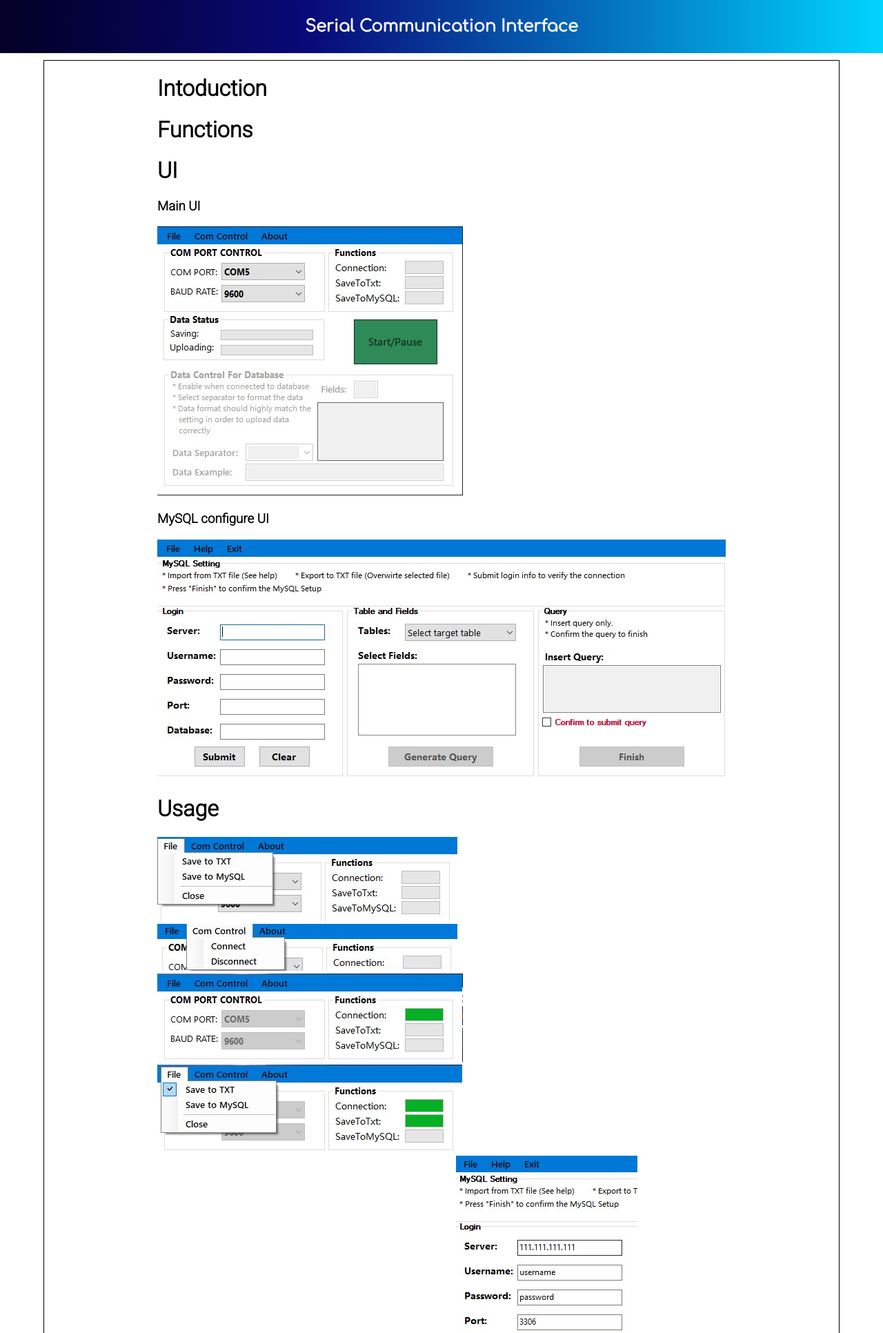
After one commit to SamZ-x/CaseDeploy, a PHP site: page /SCI/index.html in a window 1280 px wide. The commit adds this page. Shown: the top 1932 px of the page at 69% size. Run offline with PHP 8.4, Linux system fonts and the light colour scheme; some web fonts are replaced.

Commit message:
-a content, images

```diff
--- /dev/null
+++ b/SCI/index.html
@@ -0,0 +1,63 @@
+<!DOCTYPE html>
+<html lang="en">
+<head>
+    <meta charset="UTF-8">
+    <meta http-equiv="X-UA-Compatible" content="IE=edge">
+    <meta name="viewport" content="width=device-width, initial-scale=1.0">
+    <title>Serial Communication Interface</title>
+    <link rel="stylesheet" href="style_pj1.css">
+</head>
+<body class="homesite">
+    <div>
+        <header class="head">
+            <h2>Serial Communication Interface</h1>
+        </header>
+    </div>
+    <div class="content">
+        <div class="mainsection">
+            <div class = "introduction">
+                <h1>Intoduction</h1>
+
+            </div>
+            <div class = "functions">
+                <h1>Functions</h1>
+
+            </div>
+            <div class = "ui">
+                <h1>UI</h1>
+                <h3>Main UI</h3>
+                <img src="images/UI/UI_main.jpg" alt="UI_main">
+                <h3>MySQL configure UI</h3>
+                <img src="images/UI/UI_mysqlconfig.jpg" alt="UI_MySQLconfig">
+            </div>
+            <div class = "usage">
+                <h1>Usage</h1>
+                <img src="images/Usages/1.Usage_file.jpg" alt="menu_file">
+                <img src="images/Usages/2.Usage_control.jpg" alt="menu_file">
+                <img src="images/Usages/3.Usage_connected.jpg" alt="menu_file">
+                <img src="images/Usages/4.Usage_connected&savetotxt.jpg" alt="menu_file">
+                <img src="images/Usages/5.Usage_db_file.jpg" alt="menu_file">
+                <img src="images/Usages/6.Usage_dbinfo.jpg" alt="menu_file">
+                <img src="images/Usages/7.Usage_db_fields.jpg" alt="menu_file">
+                <img src="images/Usages/8.Usage_db_finish.jpg" alt="menu_file">
+                <img src="images/Usages/9.Usage_datacontrol.jpg" alt="menu_file">
+                <img src="images/Usages/10.Usage_runing.jpg" alt="menu_file">
+            </div>
+            <div class = "resource">
+                <h1>Resource</h1>
+                <a href="https://github.com/SamZ-x/SCI_9S12.git">Github Repository</a>
+                <a href="http://www.casedeploy.com">Home</a>
+
+            </div>
+        </div>
+        <div class = "sidesection"></div>
+    </div>
+    <div class="footer">
+        <footer>
+            &#174; Xiaobin Zhu <br>
+            <script>document.write('Last Modified: '+document.lastModified);</script>
+        </footer>
+    </div>
+
+</body>
+</html>
--- a/SCI/style_pj1.css
+++ b/SCI/style_pj1.css
@@ -2,7 +2,9 @@
 @import url('https://fonts.googleapis.com/css2?family=Roboto:wght@300&display=swap');
 
 .homesite{
-    background-color: #eef2f3;
+    font-family: 'Roboto', sans-serif;;
+    background-color: white;
+    margin: 0px 0px;   /* no space between site and screen */
 }
 
 .head{
@@ -11,10 +13,24 @@
     text-align:center;
     font-family: 'Comfortaa', sans-serif;
     color: whitesmoke;
+    padding: 5px;      /* header body size extend 5px(top and bottom) */
+}
+
+.content{
+    display: grid;
+    grid-template-columns: 1fr 4fr 1fr;
+    gap: 10px;
+    border: 1px solid black;
+    width: 90%;
+    margin: 10px auto;
+}
+
+.mainsection{
+    grid-column: 2/3;
 }
 
 .footer{
-    color: #eef2f3;
     text-align: center;
-    padding-top: 10px;
+    padding: 20px;
+    background-color: whitesmoke;
 }
```
Also changed, not shown: SCI/index.php (deleted, +0 -31 lines), SCI/images/UI/UI_main.jpg (added), SCI/images/UI/UI_mysqlconfig.jpg (added), SCI/images/Usages/1.Usage_file.jpg (added), SCI/images/Usages/10.Usage_runing.jpg (added), SCI/images/Usages/2.Usage_control.jpg (added), SCI/images/Usages/3.Usage_connected.jpg (added), SCI/images/Usages/4.Usage_connected&savetotxt.jpg (added), SCI/images/Usages/5.Usage_db_file.jpg (added), SCI/images/Usages/6.Usage_dbinfo.jpg (added), SCI/images/Usages/7.Usage_db_fields.jpg (added), SCI/images/Usages/8.Usage_db_finish.jpg (added), SCI/images/Usages/9.Usage_datacontrol.jpg (added).
